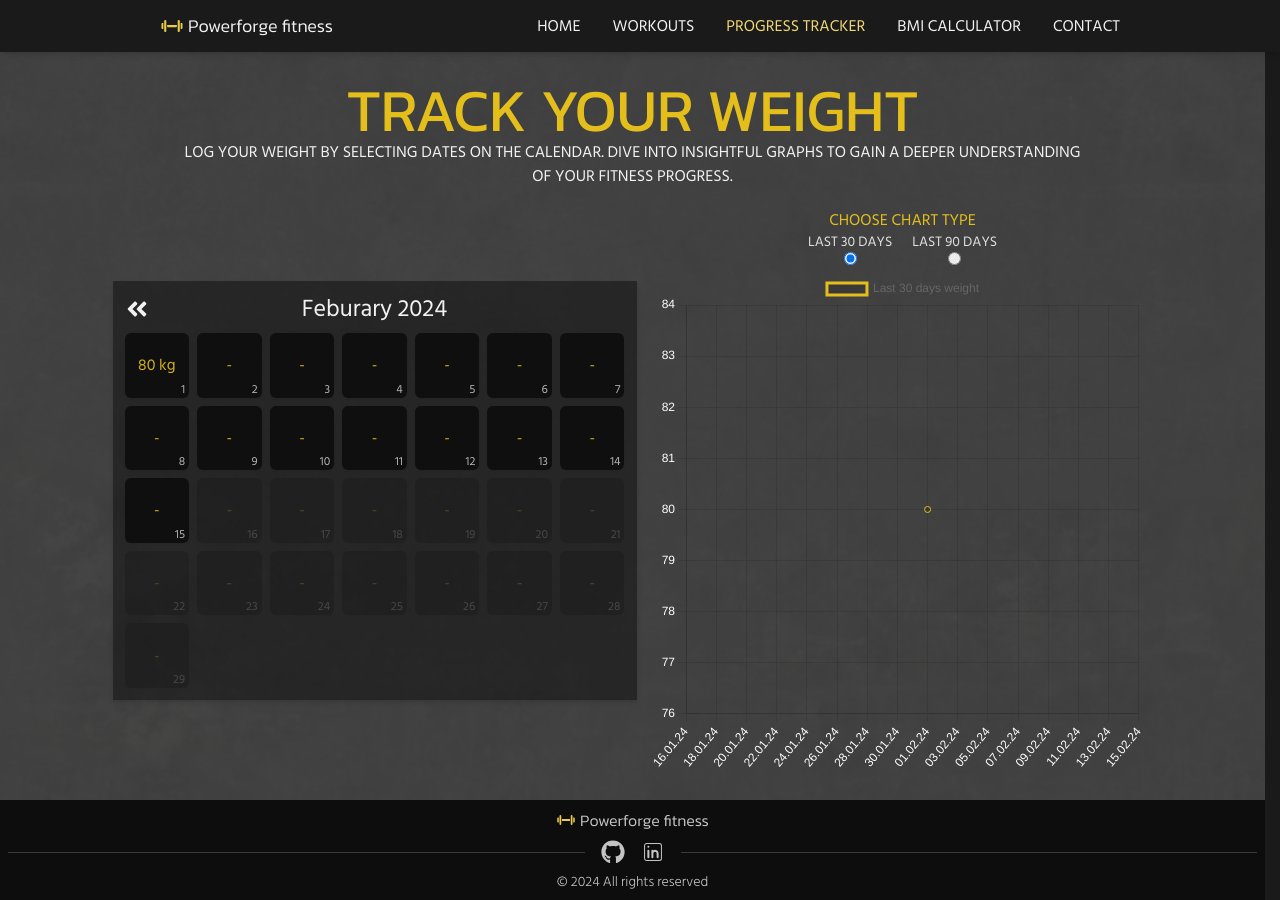
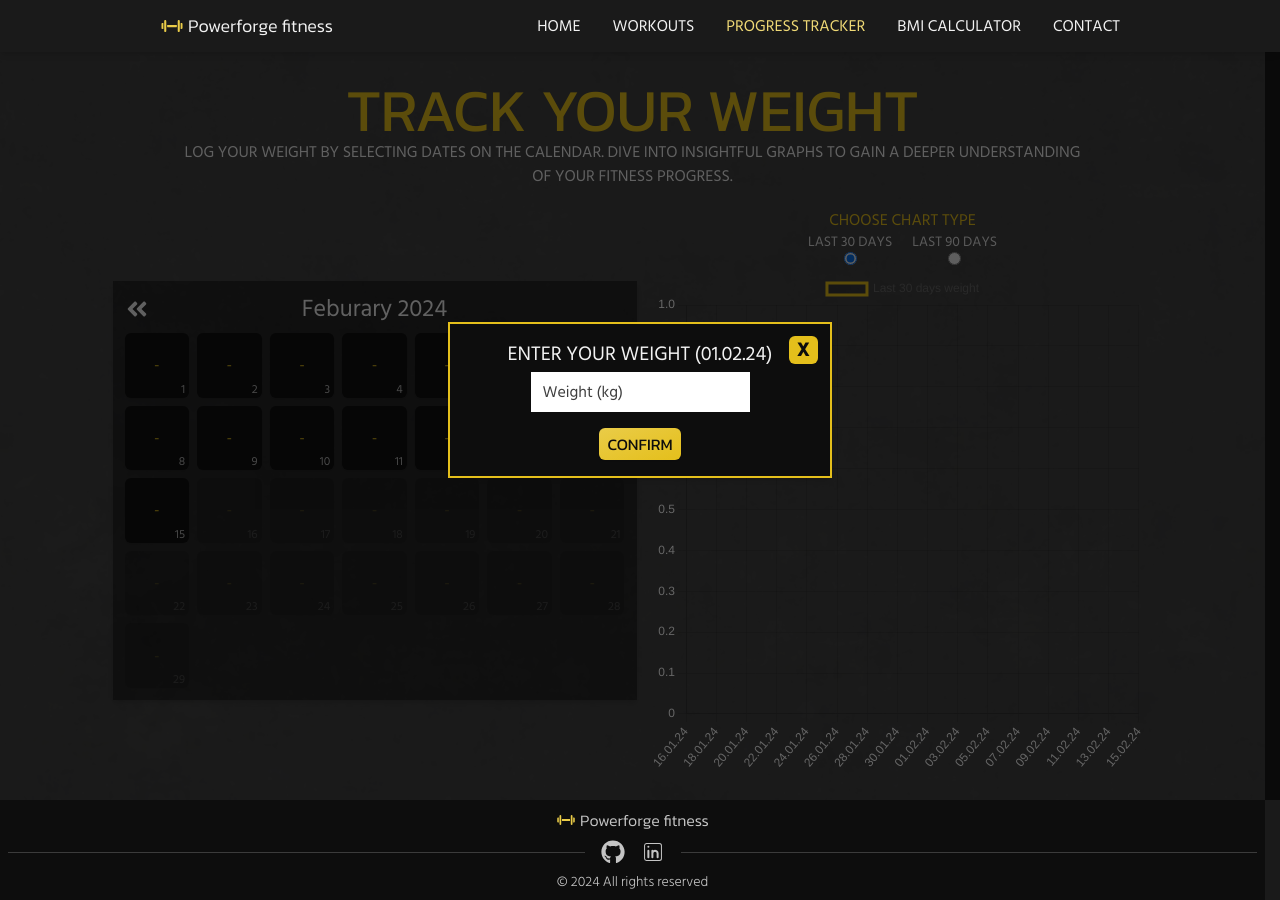
Before and after one commit to Fijalkowskim/Powerforge-Fitness, a React (Create React App) app: page /tracker in a window 1280 px wide. Both pictures are taken after a click on the button "- 1". Built offline with nearby package versions, Linux system fonts and the light colour scheme.

Commit message:
Adding progress by clicking at the calender

```diff
--- /dev/null
+++ b/src/components/progress-tracker/ProgressForm.tsx
@@ -0,0 +1,70 @@
+import React, { useEffect, useState } from "react";
+import { motion } from "framer-motion";
+import { useTrackerContext } from "../../context/TrackerContext";
+import CustomButton from "../general/CustomButton";
+import { useSettingsContext } from "../../context/SettingsContext";
+
+function ProgressForm() {
+  const [weight, setWeight] = useState("");
+  const { setPickedDate, AddProgress, pickedDate } = useTrackerContext();
+  const { setDisableScroll } = useSettingsContext();
+  useEffect(() => {
+    setDisableScroll(true);
+  }, [setDisableScroll]);
+
+  if (pickedDate === undefined) return <div></div>;
+
+  const dateString = `${pickedDate?.getDate().toString().padStart(2, "0")}.${(pickedDate?.getMonth() + 1).toString().padStart(2, "0")}.${pickedDate?.getFullYear().toString().slice(-2)}`;
+
+  const onExit = () => {
+    setDisableScroll(false);
+    setPickedDate(undefined);
+  };
+
+  return (
+    <motion.div
+      initial={{ opacity: 0 }}
+      animate={{ opacity: 1 }}
+      exit={{ opacity: 0 }}
+      className="min-w-screen fixed inset-0 z-10 flex min-h-screen items-center justify-center"
+    >
+      <div
+        className="absolute inset-0 h-full w-full bg-black/60"
+        onClick={onExit}
+      />
+      <form
+        className="relative z-10 flex min-h-32 min-w-96 flex-col items-center justify-center gap-1 border-2 border-action-500 bg-primary-950 p-4 shadow-md"
+        onSubmit={(e) => {
+          e.preventDefault();
+          if (weight === "") return;
+          try {
+            AddProgress({ date: pickedDate, weight: Number(weight) });
+            onExit();
+          } catch (err) {
+            console.log(err);
+          }
+        }}
+      >
+        <label className="text-xl">Enter your weight ({dateString}) </label>
+        <input
+          placeholder="Weight (kg)"
+          type="number"
+          value={weight}
+          onChange={(e) => setWeight(e.target.value)}
+          required
+          className="mb-3 px-3 py-2 text-primary-950 placeholder-primary-950/80"
+        />
+        <CustomButton type="submit">confirm</CustomButton>
+        <button
+          onClick={onExit}
+          type="button"
+          className="absolute right-3 top-3 z-10 origin-center rounded-md bg-action-500 px-2 font-primary text-xl font-bold text-primary-950 transition-opacity hover:opacity-80"
+        >
+          X
+        </button>
+      </form>
+    </motion.div>
+  );
+}
+
+export default ProgressForm;
--- a/src/components/progress-tracker/date-picker/DayCard.tsx
+++ b/src/components/progress-tracker/date-picker/DayCard.tsx
@@ -1,4 +1,4 @@
-import React from "react";
+import React, { useState } from "react";
 import { motion } from "framer-motion";
 import { useTrackerContext } from "../../../context/TrackerContext";
 interface Props {
@@ -7,12 +7,13 @@ interface Props {
 }
 function DayCard(props: Props) {
   const disabled = props.date > new Date();
-  const { AddProgress } = useTrackerContext();
+
+  const { setPickedDate } = useTrackerContext();
   return (
     <motion.button
       onClick={() => {
         if (disabled) return;
-        AddProgress({ weight: 80, date: props.date });
+        setPickedDate(props.date);
       }}
       initial={{ scale: 0 }}
       animate={{ scale: 1 }}
--- a/src/context/TrackerContext.tsx
+++ b/src/context/TrackerContext.tsx
@@ -9,6 +9,8 @@ interface TrackerContextProps {
   progressData: ProgressData[];
   AddProgress: (newData: ProgressData) => void;
   GetWeight: (date: Date) => number | undefined;
+  pickedDate: Date | undefined;
+  setPickedDate: React.Dispatch<React.SetStateAction<Date | undefined>>;
 }
 const TraclerContext = createContext({} as TrackerContextProps);
 
@@ -20,13 +22,14 @@ export function TrackerContextProvider({
   children,
 }: TrackerContextProviderProps) {
   const [progressData, setProgressData] = useState<ProgressData[]>([]);
+  const [pickedDate, setPickedDate] = useState<Date | undefined>(undefined);
   const AddProgress = (newData: ProgressData) => {
     const oldData = progressData.find((p) =>
       compareDates(p.date, newData.date),
     );
     if (oldData) {
       setProgressData((prev) =>
-        prev.map((p) => (p.date === newData.date ? newData : p)),
+        prev.map((p) => (compareDates(p.date, newData.date) ? newData : p)),
       );
     } else {
       const newProgressData = [...progressData, newData];
@@ -42,7 +45,15 @@ export function TrackerContextProvider({
     return progress ? progress.weight : undefined;
   };
   return (
-    <TraclerContext.Provider value={{ progressData, AddProgress, GetWeight }}>
+    <TraclerContext.Provider
+      value={{
+        progressData,
+        AddProgress,
+        GetWeight,
+        pickedDate,
+        setPickedDate,
+      }}
+    >
       {children}
     </TraclerContext.Provider>
   );
--- a/src/pages/ProgressPage.tsx
+++ b/src/pages/ProgressPage.tsx
@@ -1,9 +1,13 @@
-import React from "react";
+import React, { useState } from "react";
 import DatePicker from "../components/progress-tracker/date-picker/DatePicker";
 import ProgressChart from "../components/progress-tracker/ProgressChart";
+import { useTrackerContext } from "../context/TrackerContext";
+import { AnimatePresence } from "framer-motion";
+import ProgressForm from "../components/progress-tracker/ProgressForm";
 function ProgressPage() {
+  const { pickedDate } = useTrackerContext();
   return (
-    <div className=" flex min-h-screen flex-col items-center justify-start uppercase text-primary-50">
+    <div className="relative flex min-h-screen flex-col items-center justify-start uppercase text-primary-50">
       <h1 className="mt-20 font-accent text-6xl text-action-500">
         Track your weight
       </h1>
@@ -15,6 +19,7 @@ function ProgressPage() {
         <DatePicker />
         <ProgressChart />
       </div>
+      <AnimatePresence>{pickedDate && <ProgressForm />}</AnimatePresence>
     </div>
   );
 }
```
